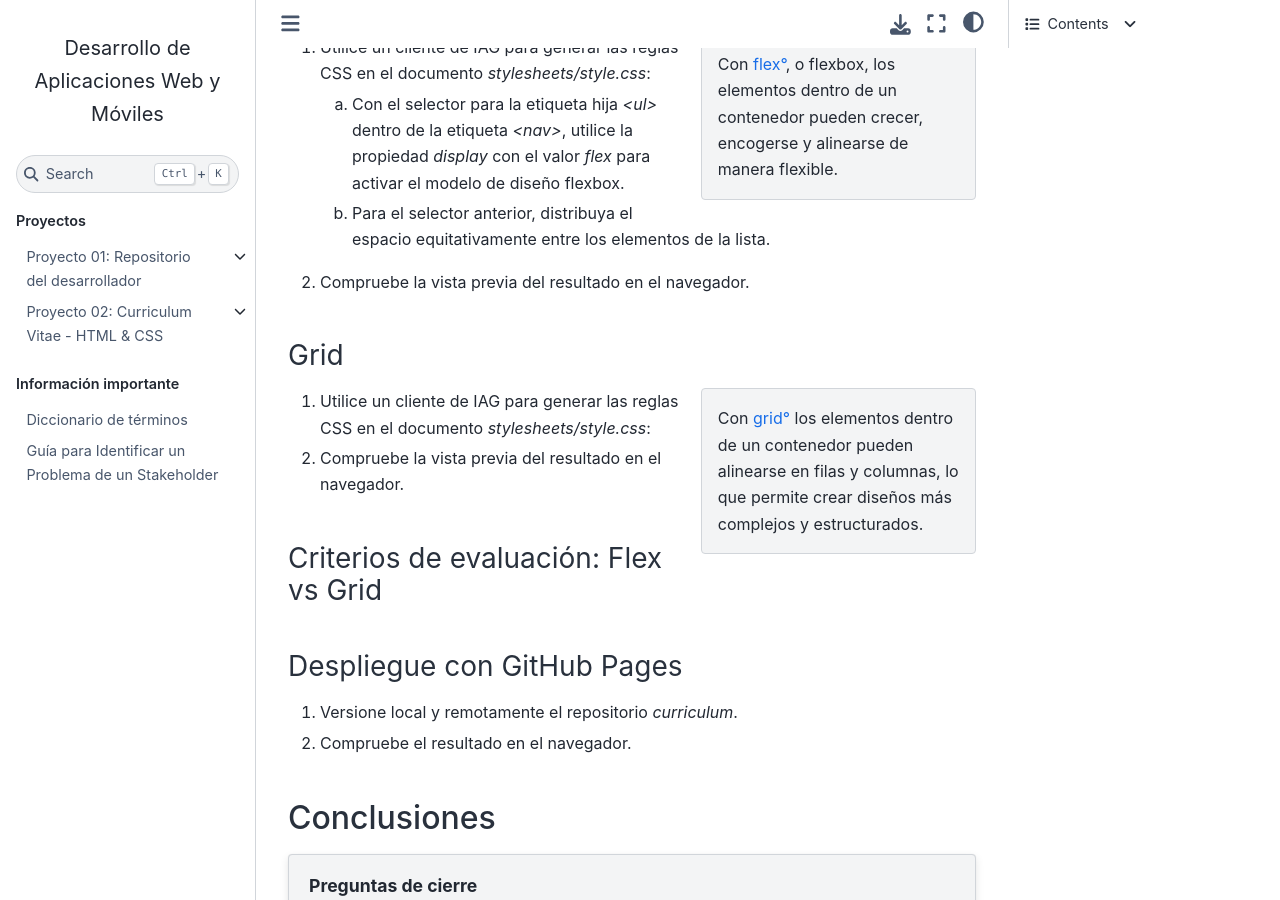
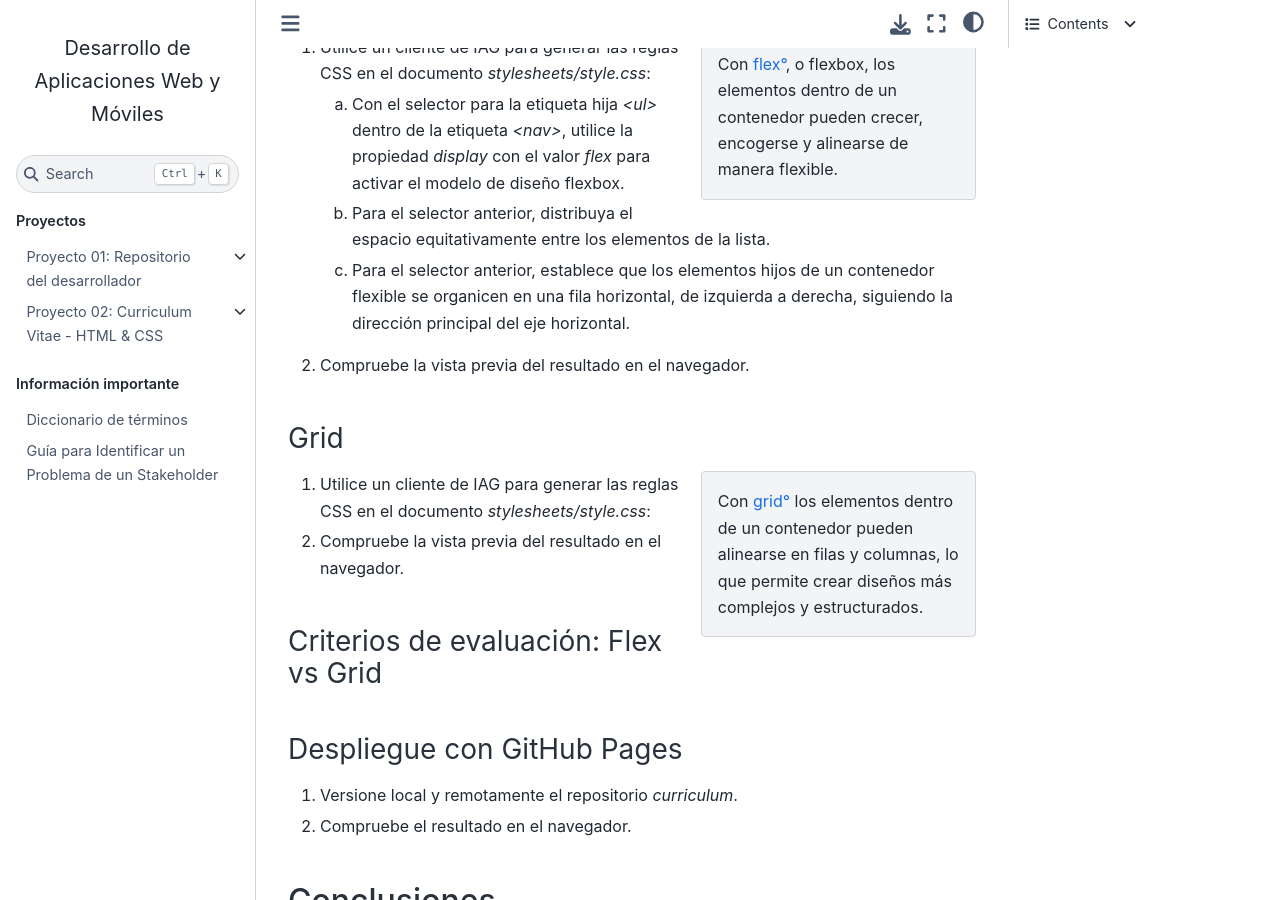
Before and after one commit to DAWMFIEC/DAWM-AI, a Sphinx documentation site: the page built from docs/source/guias/_temp/guia05.rst, in a window 1280 px wide and 900 px high, scrolled down 682 px. Built offline with Sphinx 7.4.7 and the Sphinx Book theme 1.1.4, drawn with Linux system fonts in a browser that asks for light colours; pages that are not in the unit, such as notebooks, are missing from menus; comment, search, counter and statistics services are not loaded.

```diff
--- a/docs/source/guias/_temp/guia05.rst
+++ b/docs/source/guias/_temp/guia05.rst
@@ -38,12 +38,14 @@ Flex
 
    b) Para el selector anterior, distribuya el espacio equitativamente entre los elementos de la lista.
 
+   c) Para el selector anterior, establece que los elementos hijos de un contenedor flexible se organicen en una fila horizontal, de izquierda a derecha, siguiendo la dirección principal del eje horizontal.
+
 .. admonition:: Haga click aquí para ver la solución
     :collapsible: closed
     :class: solution
 
     .. code-block:: text
-        :emphasize-lines: 3-8
+        :emphasize-lines: 3-9
 
         ...
 
```
Also changed, not shown: other parts of docs/source/guias/_temp/guia05.rst (+1 -0 lines).
